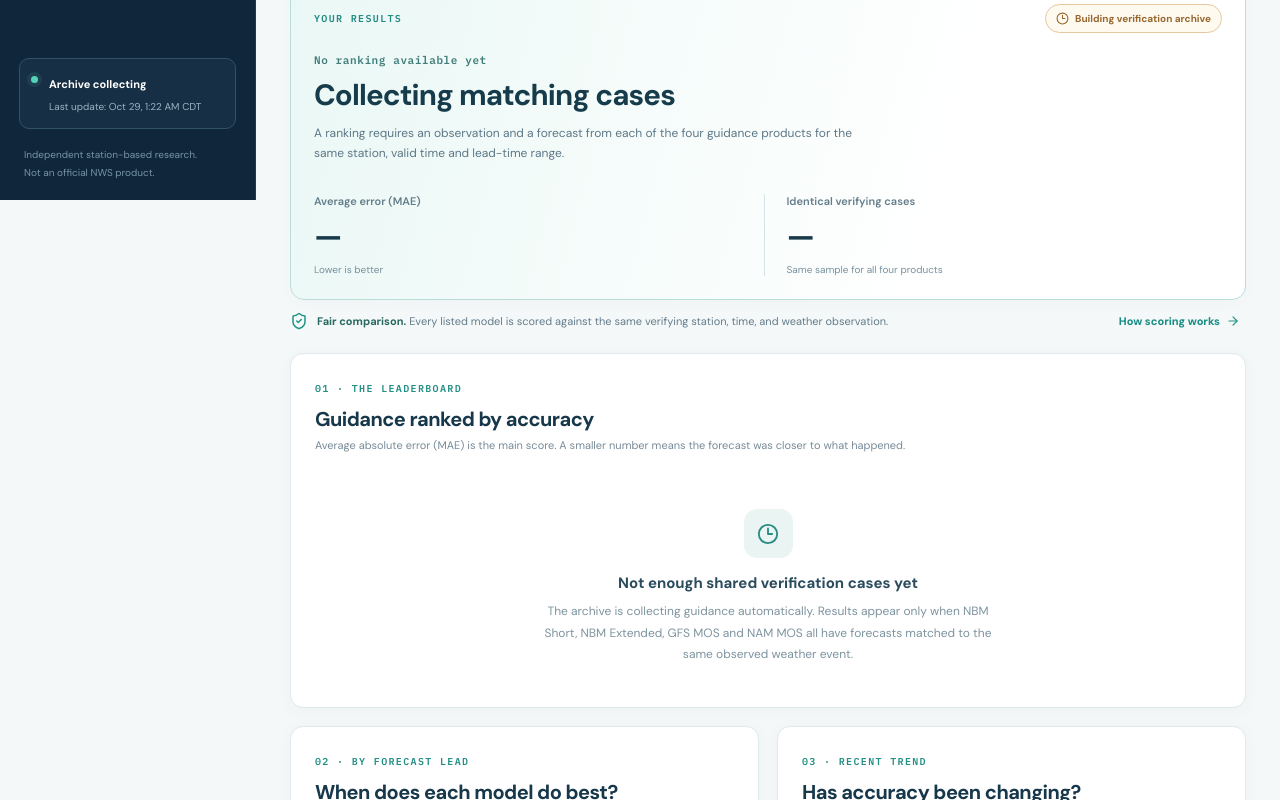
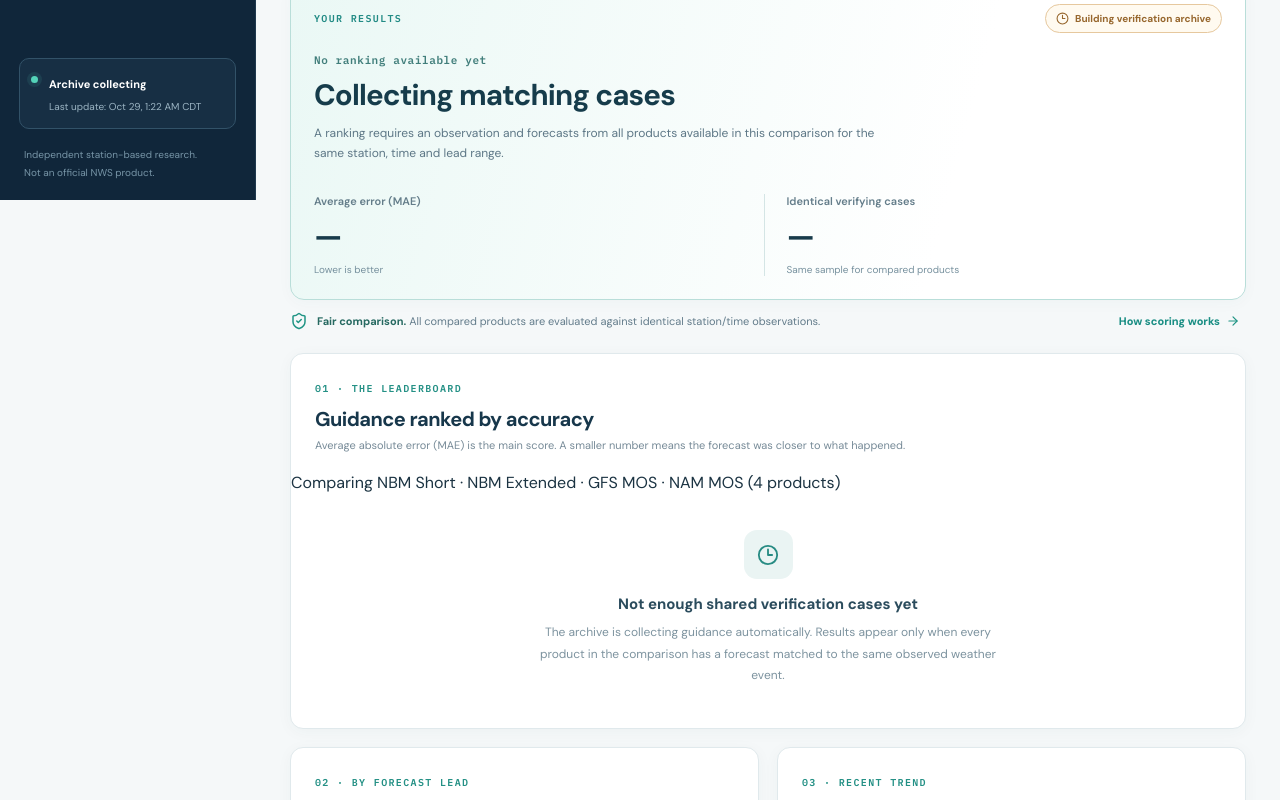
Before and after one commit to JacZerin24/model-verification-dashboard, a React (Vite) app: page / in a window 1280 px wide. Shown: the part 600-1400 px from the top of the page. Built offline with nearby package versions, Linux system fonts and the light colour scheme.

Commit message:
fix: compare available models at each lead and hide unsupported forecast horizons

```diff
--- a/src/App.tsx
+++ b/src/App.tsx
@@ -30,6 +30,7 @@ type Dashboard = {
   elements: Element[]
   fairScores?: FairScore[]
   dailyScores?: DailyScore[]
+  comparisonProducts?: Record<string, Record<string, string[]>>
   quality?: {
     forecastRecords?: number; observationRecords?: number
     matchedElementPairs30d?: number; fairCaseKeys30d?: number
@@ -43,8 +44,7 @@ const LEAD_OPTIONS: {value: Lead; label: string; short: string}[] = [
   {value: '12-24', label: '12–24 hours', short: '12–24h'},
   {value: '24-48', label: '24–48 hours', short: '24–48h'},
   {value: '48-72', label: '48–72 hours', short: '48–72h'},
-  {value: '72-120', label: '72–120 hours', short: '72–120h'},
-  {value: '120+', label: '120+ hours', short: '120+h'},
+  {value: '72-120', label: 'About 72 hours', short: '72h'},
 ]
 const COLOR: Record<string, string> = { NBS: '#168d87', NBE: '#4b70c5', GFS: '#d38b3e', NAM: '#8c66ad' }
 const FRIENDLY: Record<string, string> = {
@@ -66,6 +66,12 @@ const FILLER: Dashboard = {
     {id:'wsp',label:'Wind speed',unit:'kt'},{id:'gst',label:'Wind gust',unit:'kt'},
   ],
   fairScores:[], dailyScores:[],
+  comparisonProducts: {
+    tmp: {'0-12':['NBS','GFS','NAM'],'12-24':['NBS','GFS','NAM'],'24-48':['NBS','NBE','GFS','NAM'],'48-72':['NBS','NBE','GFS','NAM'],'72-120':['NBS','NBE','GFS','NAM']},
+    dpt: {'0-12':['NBS','GFS','NAM'],'12-24':['NBS','GFS','NAM'],'24-48':['NBS','NBE','GFS','NAM'],'48-72':['NBS','NBE','GFS','NAM'],'72-120':['NBS','NBE','GFS','NAM']},
+    wsp: {'0-12':['NBS','GFS','NAM'],'12-24':['NBS','GFS','NAM'],'24-48':['NBS','NBE','GFS','NAM'],'48-72':['NBS','NBE','GFS','NAM'],'72-120':['NBS','NBE','GFS','NAM']},
+    gst: {'24-48':['NBS','NBE'],'48-72':['NBS','NBE'],'72-120':['NBS','NBE']},
+  },
 }
 
 function formatUpdated(value: string|null) {
@@ -144,12 +150,14 @@ function App() {
   const allDaily=data.dailyScores||[]
   const selectedElement=data.elements.find(x=>x.id===element)
   const unit=selectedElement?.unit||'°F'
+  const comparedModels=data.comparisonProducts?.[element]?.[lead] || FILLER.comparisonProducts?.[element]?.[lead] || []
+  const availableLeads=LEAD_OPTIONS.filter(x=>(data.comparisonProducts?.[element]?.[x.value] || FILLER.comparisonProducts?.[element]?.[x.value] || []).length>=2)
   const stationName=station==='ALL'?'All seven stations':data.stations.find(x=>x.id===station)?.name||station
   const leadLabel=LEAD_OPTIONS.find(x=>x.value===lead)?.label||lead
   const scoreRows=useMemo(()=>allScores.filter(x=>
     x.station===station&&x.element===element&&x.days===days&&x.lead===lead).sort(compare),
     [allScores,station,element,days,lead])
-  const comparable = scoreRows.length===data.models.length && scoreRows.length>0
+  const comparable = scoreRows.length===comparedModels.length && comparedModels.length>=2
     && scoreRows.every(row=>row.n===scoreRows[0].n)
   const n = comparable ? scoreRows[0].n : 0
   const leader = comparable ? scoreRows[0] : undefined
@@ -158,19 +166,18 @@ function App() {
   const provisional = comparable && !enough
   const bestImprovement = leader && runnerUp && runnerUp.mae>0 ?
     100*(runnerUp.mae-leader.mae)/runnerUp.mae : null
-  const hasScores = allScores.length>0
   const isLegacy = !Array.isArray(data.fairScores)
   const stationRows=useMemo(()=>data.stations.map(s=>{
     const scores=allScores.filter(x=>x.station===s.id&&x.element===element&&x.days===days&&x.lead===lead).sort(compare)
-    const same=scores.length===data.models.length && scores.length>0 && scores.every(row=>row.n===scores[0].n)
+    const same=scores.length===comparedModels.length && comparedModels.length>=2 && scores.every(row=>row.n===scores[0].n)
     return {id:s.id,name:s.name,scores:same?scores:[],n:same?scores[0].n:0}
-  }),[allScores,data.stations,data.models.length,element,days,lead])
-  const leadChart=useMemo(()=>LEAD_OPTIONS.map(item=>{
+  }),[allScores,data.stations,comparedModels.length,element,days,lead])
+  const leadChart=useMemo(()=>availableLeads.map(item=>{
     const rows=allScores.filter(x=>x.station===station&&x.element===element&&x.days===days&&x.lead===item.value)
     const chartRow: Record<string,string|number|null>={name:item.short}
     data.models.forEach(m=>{chartRow[m.id]=rows.find(r=>r.model===m.id)?.mae??null})
     return chartRow
-  }),[allScores,data.models,station,element,days])
+  }),[allScores,data.models,station,element,days,availableLeads.length])
   const trendChart=useMemo(()=>{
     const threshold=new Date(Date.now() - days*86400000).toISOString().slice(0,10)
     const entries=allDaily.filter(x=>x.station===station&&x.element===element&&x.lead===lead&&x.day>=threshold)
@@ -245,12 +252,12 @@ function App() {
             <div className="filter-grid">
               <SelectField id="station" label="Where?" value={station} onChange={setStation} icon={MapPin}
                 options={[{value:'ALL',label:'All 7 stations · regional view'},...data.stations.map(x=>({value:x.id,label:x.id+' · '+x.name}))]}/>
-              <SelectField id="element" label="Weather element" value={element} onChange={setElement} icon={Thermometer}
+              <SelectField id="element" label="Weather element" value={element} onChange={x=>{setElement(x);if(x==='gst'&&(lead==='0-12'||lead==='12-24'))setLead('24-48')}} icon={Thermometer}
                 options={data.elements.map(x=>({value:x.id,label:x.label}))}/>
               <SelectField id="period" label="How recently?" value={String(days)} onChange={x=>setDays(Number(x))} icon={Clock3}
                 options={[{value:'7',label:'Past 7 days'},{value:'30',label:'Past 30 days'}]}/>
               <SelectField id="lead" label="Forecast lead time" value={lead} onChange={x=>setLead(x as Lead)} icon={Activity}
-                options={LEAD_OPTIONS.map(x=>({value:x.value,label:x.label}))}/>
+                options={availableLeads.map(x=>({value:x.value,label:x.label}))}/>
             </div>
             <p className="filter-hint"><Info size={14}/> Lead time is how far ahead the forecast was made. A 24–48 hour forecast was made roughly 1–2 days before the weather occurred.</p>
           </section>
@@ -268,22 +275,23 @@ function App() {
                     {enough?'This product has the lowest MAE among guidance verified on the same cases.':
                       provisional?'This product is currently lowest, but the sample is too small to identify a dependable leader.':
                       isLegacy?'The updated common-case comparison is being generated by the next data pipeline run.':
-                      'A ranking requires an observation and a forecast from each of the four guidance products for the same station, valid time and lead-time range.'}
+                      'A ranking requires an observation and forecasts from all products available in this comparison for the same station, time and lead range.'}
                   </p>
                   {leader&&<div className="result-mini"><span><MapPin size={14}/>{stationName}</span><span><Clock3 size={14}/>{days} days · {leadLabel}</span></div>}
                 </div>
                 <div className="leader-numbers">
                   <div className="leader-number"><span>Average error (MAE)</span><strong>{leader?metric(leader.mae):'—'} <small>{leader?unit:''}</small></strong><p>Lower is better</p></div>
-                  <div className="leader-number"><span>Identical verifying cases</span><strong>{comparable?n:'—'}</strong><p>Same sample for all four products</p></div>
+                  <div className="leader-number"><span>Identical verifying cases</span><strong>{comparable?n:'—'}</strong><p>Same sample for compared products</p></div>
                 </div>
               </div>
             </section>
             <div className="metrics-note">
-              <div><ShieldCheck size={18}/><span><strong>Fair comparison.</strong> Every listed model is scored against the same verifying station, time, and weather observation.</span></div>
+              <div><ShieldCheck size={18}/><span><strong>Fair comparison.</strong> All compared products are evaluated against identical station/time observations.</span></div>
               <button className="inline-link" onClick={()=>setTab('about')}>How scoring works <ArrowRight size={14}/></button>
             </div>
             <section className="surface scorecard">
               <SectionHeading kicker="01 · THE LEADERBOARD" title="Guidance ranked by accuracy" description="Average absolute error (MAE) is the main score. A smaller number means the forecast was closer to what happened."/>
+              <div className="models-compared">Comparing {comparedModels.map(friendly).join(' · ')} <span>({comparedModels.length} products)</span></div>
               {comparable?<div className="ranking-list">
                 <div className="rank-head"><span>GUIDANCE PRODUCT</span><span>AVERAGE ERROR · LOWER IS BETTER</span><span>MEAN BIAS</span><span>CLOSEST MOST OFTEN</span></div>
                 {scoreRows.map((row,i)=>{
@@ -301,7 +309,7 @@ function App() {
                 })}
                 <div className="ranking-footer"><span><Info size={15}/> {n} matched station/time cases per model · {confidence(n)}.</span>
                   {bestImprovement!==null&&bestImprovement>0&&<span>First vs. second: {metric(bestImprovement,1)}% lower MAE (descriptive only)</span>}</div>
-              </div>:<Placeholder title="Not enough shared verification cases yet" body="The archive is collecting guidance automatically. Results appear only when NBM Short, NBM Extended, GFS MOS and NAM MOS all have forecasts matched to the same observed weather event."/>}
+              </div>:<Placeholder title="Not enough shared verification cases yet" body="The archive is collecting guidance automatically. Results appear only when every product in the comparison has a forecast matched to the same observed weather event."/>}
             </section>
             <div className="split-panels">
               <section className="surface chart-panel"><SectionHeading kicker="02 · BY FORECAST LEAD" title="When does each model do best?" description="Average error at different forecast horizons. This helps distinguish short- from longer-range skill."/>
@@ -355,7 +363,7 @@ function App() {
             <article className="surface method-card"><span className="method-icon"><Target size={22}/></span><h2>MAE: average error</h2><p>Mean Absolute Error measures the average size of forecast misses, regardless of direction. Lower MAE means forecasts were closer to observations. That's how the leaderboard is ordered.</p></article>
             <article className="surface method-card"><span className="method-icon"><TrendingDown size={22}/></span><h2>Bias: which direction?</h2><p>Mean forecast minus observed value. Positive means guidance was too high (warmer, moister, windier). Negative means it was too low. A near-zero bias does not guarantee small errors.</p></article>
             <article className="surface method-card"><span className="method-icon"><BarChart3 size={22}/></span><h2>Closest most often</h2><p>The share of verifying cases where a product has the smallest absolute error. Ties split the credit. This complements MAE but is not the primary ranking metric.</p></article>
-            <article className="surface method-card"><span className="method-icon"><ShieldCheck size={22}/></span><h2>What makes a fair ranking?</h2><p>All four products must forecast the same station, weather element and valid time within the selected lead-time bucket. For multiple cycles in one bucket, the run nearest the bucket midpoint is used. The verifying observation is identical for every product.</p></article>
+            <article className="surface method-card"><span className="method-icon"><ShieldCheck size={22}/></span><h2>What makes a fair ranking?</h2><p>Every included product must forecast the same station, weather element and valid time within the selected lead-time bucket. For multiple cycles in one bucket, the run nearest the bucket midpoint is used. The verifying observation is identical for every product.</p></article>
           </div>
           <section className="surface caveat-box">
             <h2>Important limits to keep in mind</h2>
```
